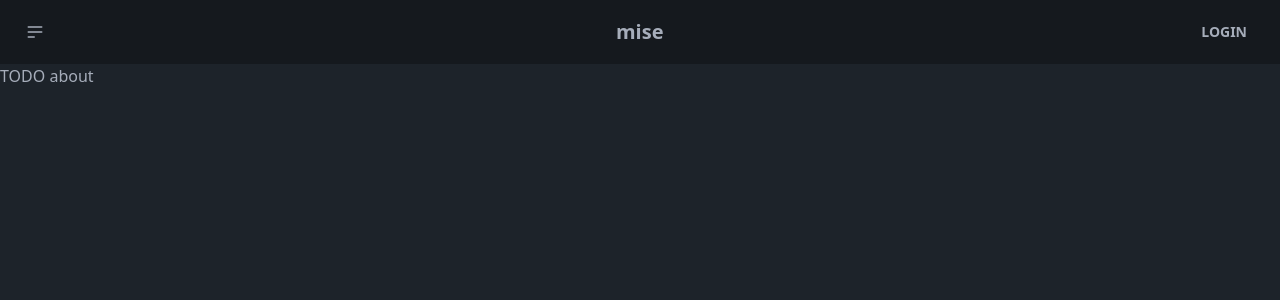
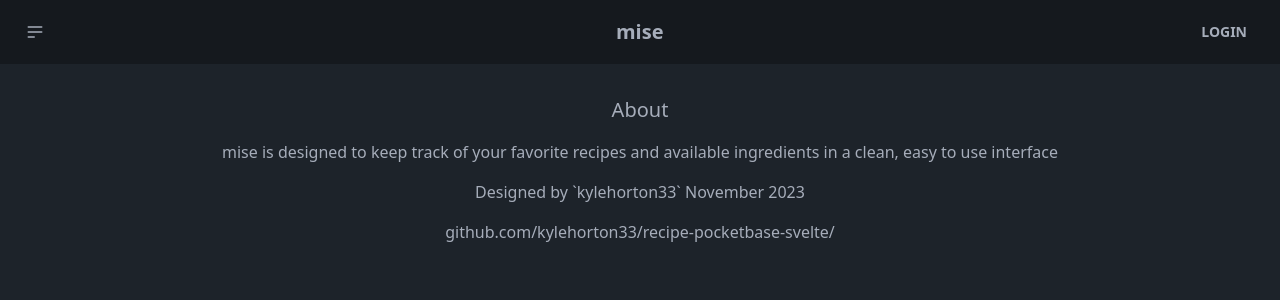
Before and after one commit to kylehorton33/mise, a SvelteKit app in the folder client/: page /about in a window 1280 px wide. Shown: the top 300 px of the page. Built offline with nearby package versions, Linux system fonts and the light colour scheme.

Commit message:
fill in some more blank content

```diff
--- a/client/src/routes/about/+page.svelte
+++ b/client/src/routes/about/+page.svelte
@@ -1 +1,11 @@
-TODO about
+<div class="flex flex-col items-center mt-4 p-4 space-y-4">
+  <h1 class="text-xl">About</h1>
+  <p>
+    mise is designed to keep track of your favorite recipes and available
+    ingredients in a clean, easy to use interface
+  </p>
+  <p>Designed by `kylehorton33` November 2023</p>
+  <a href="https://github.com/kylehorton33/recipe-pocketbase-svelte/"
+    >github.com/kylehorton33/recipe-pocketbase-svelte/</a
+  >
+</div>
--- a/client/src/routes/auth/my-account/+page.svelte
+++ b/client/src/routes/auth/my-account/+page.svelte
@@ -2,4 +2,7 @@
   import { user } from '$lib/stores'
 </script>
 
-<code>{$user}</code>
+<div class="flex flex-col items-center pt-8 space-y-4">
+  <h1>Account Settings</h1>
+  <code>{$user}</code>
+</div>
```
